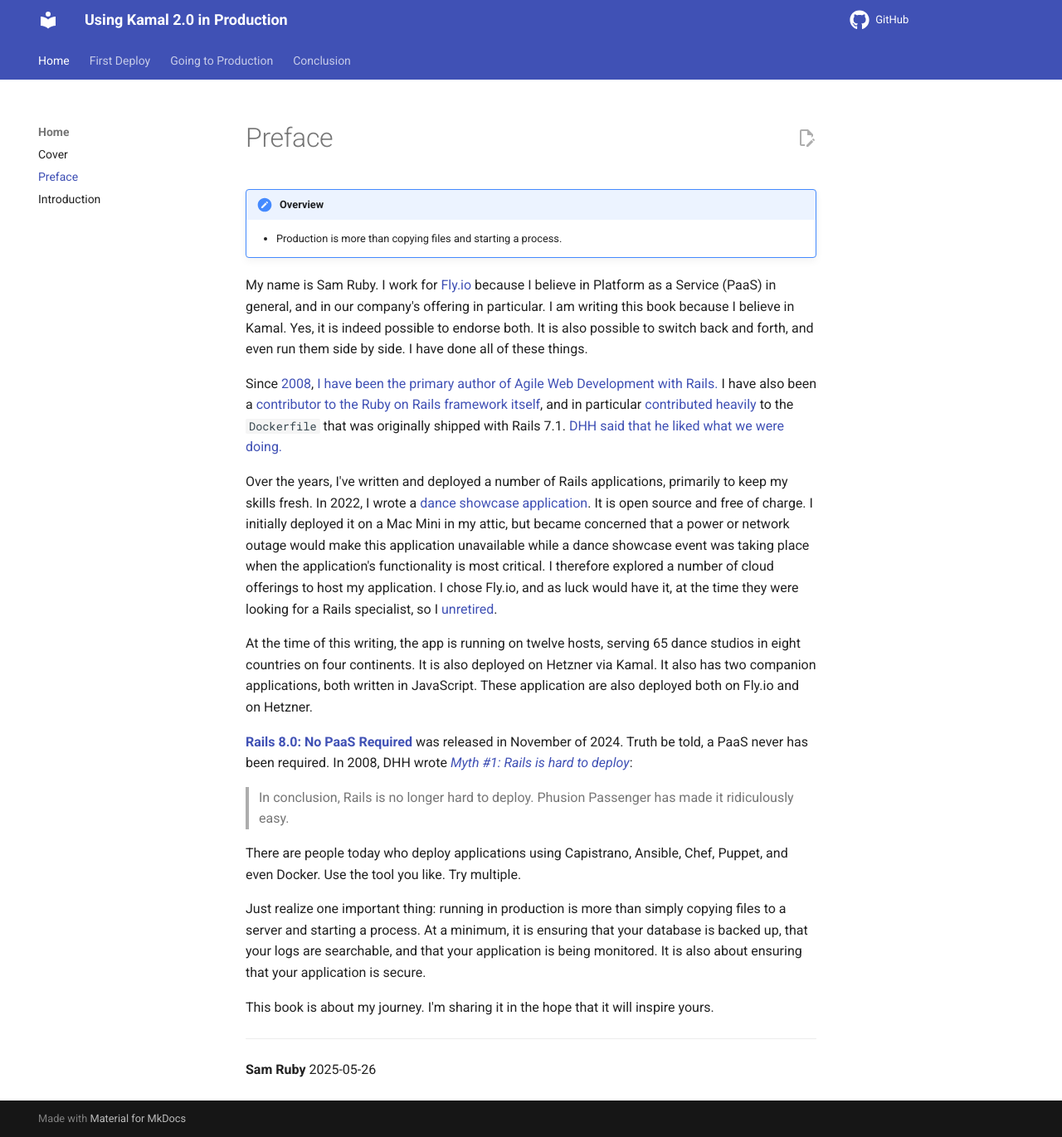
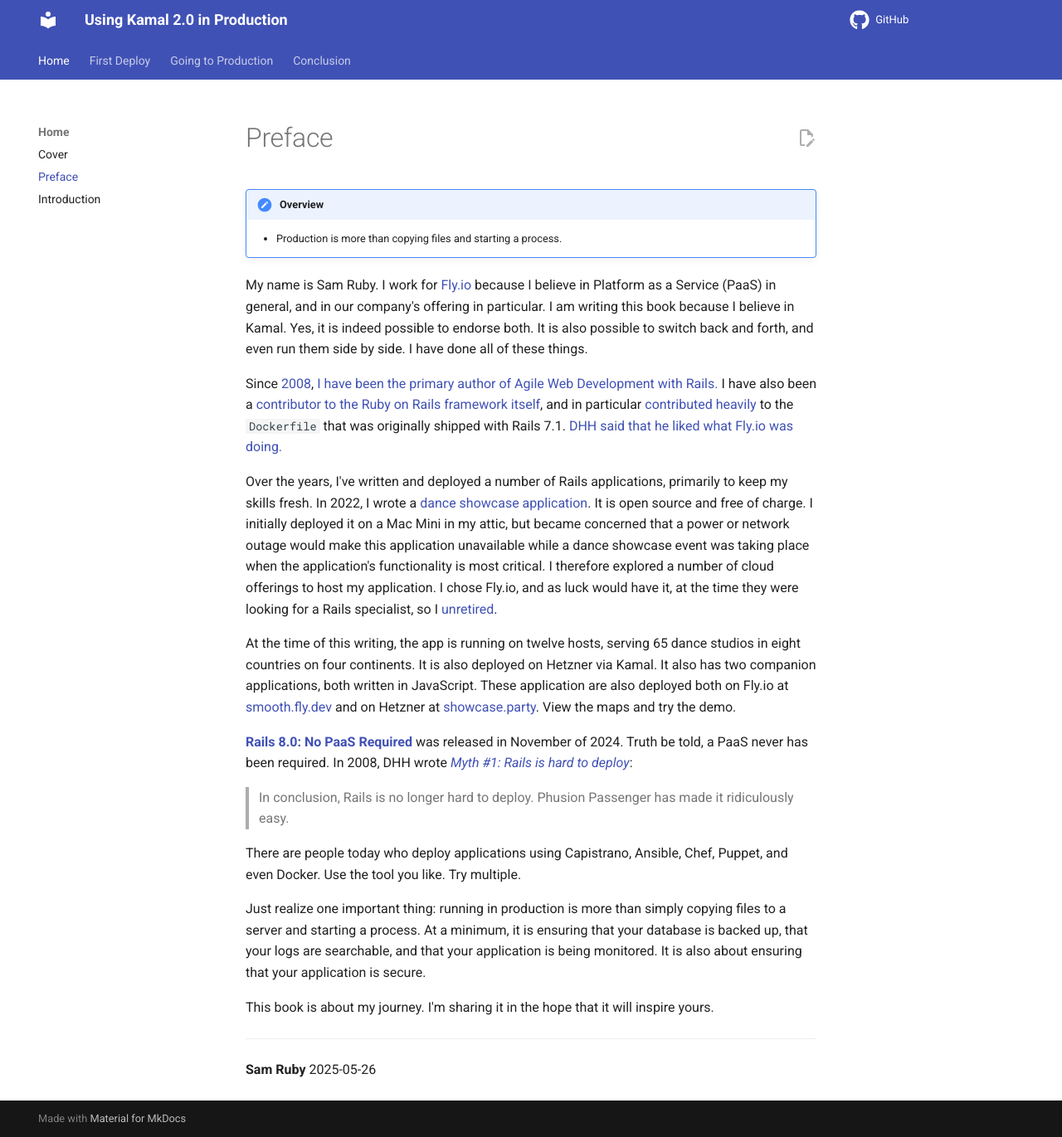
Before and after one commit to rubys/kamal-in-production, an MkDocs documentation site: the page built from docs/Preface.md, in a window 1280 px wide and 1371 px high. Shown: the whole window at 83% size. Built offline with MkDocs 1.6.1 and Material for MkDocs 9.7.7, drawn with Linux system fonts in a browser that asks for light colours; comment, search, counter and statistics services are not loaded.

Commit message:
update README; link to running instances of showcase app

```diff
--- a/docs/Preface.md
+++ b/docs/Preface.md
@@ -10,14 +10,14 @@
 I have also been a [contributor to the Ruby on Rails framework itself](https://contributors.rubyonrails.org/contributors/sam-ruby/commits), and in particular
 [contributed heavily](https://github.com/rails/rails/blame/7-1-stable/railties/lib/rails/generators/rails/app/templates/Dockerfile.tt)
 to the `Dockerfile` that was originally shipped with Rails 7.1.
-[DHH said that he liked what we were doing.](https://x.com/dhh/status/1632044101418745864)
+[DHH said that he liked what Fly.io was doing.](https://x.com/dhh/status/1632044101418745864)
 
 Over the years, I've written and deployed a number of Rails applications, primarily to keep my skills fresh.
 In 2022, I wrote a [dance showcase application](https://github.com/rubys/showcase#showcase). It is open source and free of charge. I initially deployed it on a Mac Mini in my attic, but became concerned that a power or network outage would make this application unavailable while a dance showcase event was taking place when the application's functionality is most critical.
 I therefore explored a number of cloud offerings to host my application. I chose Fly.io, and as luck would have it, at the time they were looking for a Rails specialist, so I [unretired](https://intertwingly.net/blog/2022/08/13/Unretiring).
 
 At the time of this writing, the app is running on twelve hosts, serving 65 dance studios in eight countries on four continents.
-It is also deployed on Hetzner via Kamal. It also has two companion applications, both written in JavaScript. These application are also deployed both on Fly.io and on Hetzner.
+It is also deployed on Hetzner via Kamal. It also has two companion applications, both written in JavaScript. These application are also deployed both on Fly.io at [smooth.fly.dev](https://smooth.fly.dev/) and on Hetzner at [showcase.party](https://showcase.party/studios/). View the maps and try the demo.
 
 [**Rails 8.0: No PaaS Required**](https://rubyonrails.org/2024/11/7/rails-8-no-paas-required) was released in November of 2024. Truth be told, a PaaS never has been required. In 2008, DHH wrote
 [*Myth #1: Rails is hard to deploy*](https://dhh.dk/posts/30-myth-1-rails-is-hard-to-deploy):
```
Also changed, not shown: README.md (+9 -0 lines).
